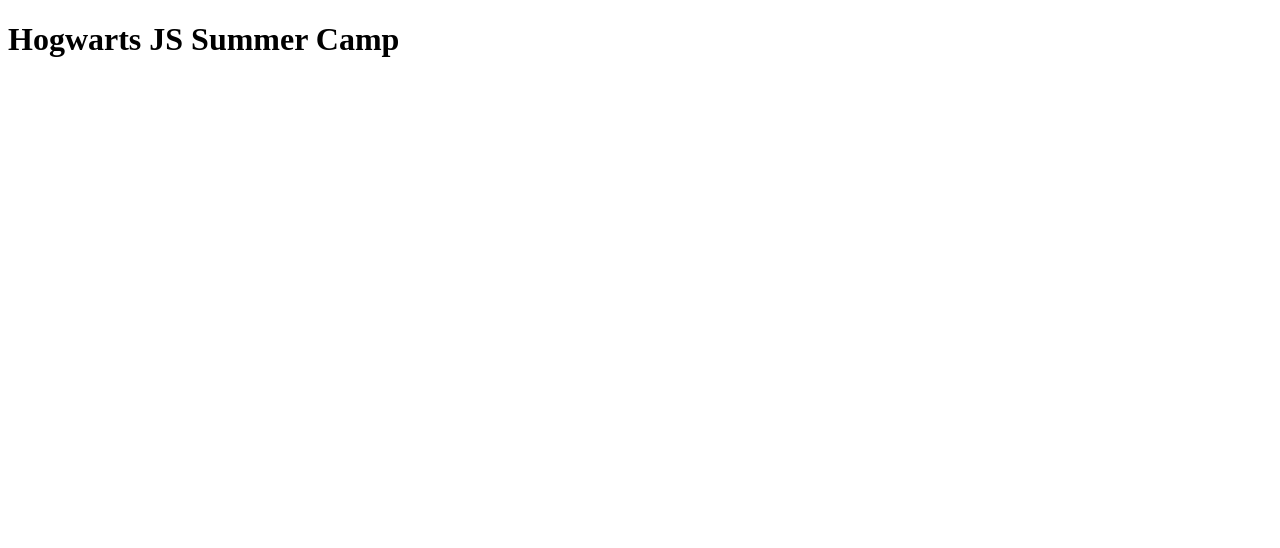
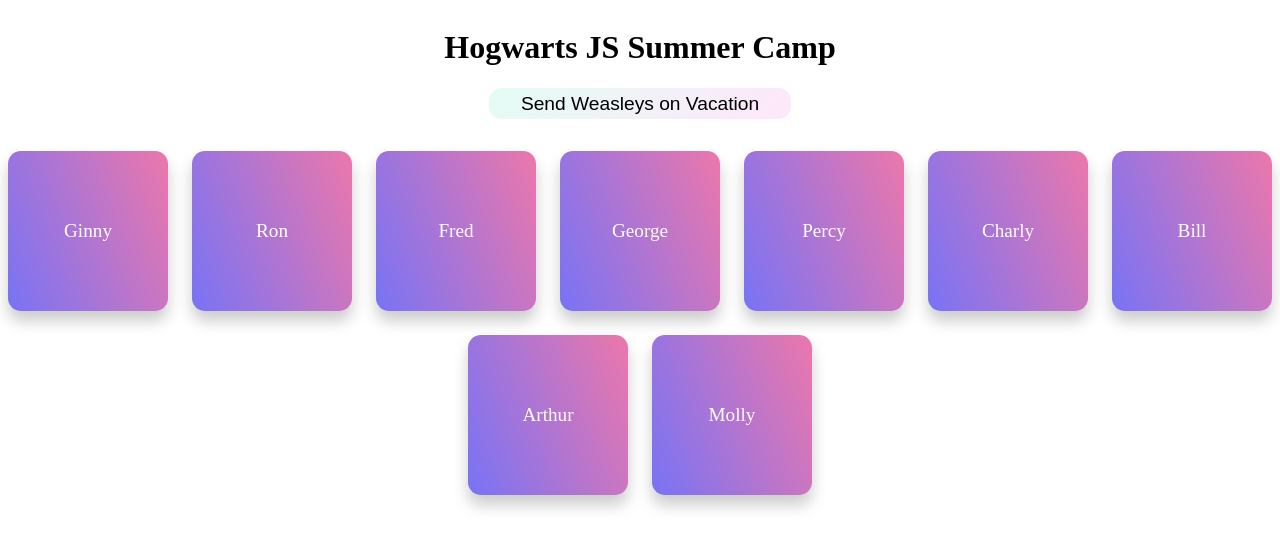
Before and after one commit to ThomasKirst/hogwarts-js-winter-camp, a website: page index.html in a window 1280 px wide. Drawn offline with Linux system fonts and the light colour scheme.

Commit message:
Create and remove dom elements

```diff
--- /dev/null
+++ b/4-create-dom-elements.js
@@ -0,0 +1,44 @@
+const weasleys = [
+  'Ginny',
+  'Ron',
+  'Fred',
+  'George',
+  'Percy',
+  'Charly',
+  'Bill',
+  'Arthur',
+  'Molly',
+];
+
+showWeasleys(weasleys);
+
+const headerContainer = document.querySelector('header');
+
+const moveButton = document.createElement('button');
+moveButton.innerText = 'Send Weasleys on Vacation';
+moveButton.classList.add('button', 'rounded');
+
+moveButton.addEventListener('click', () => {
+  const weasleysInABox = document.querySelectorAll('.weasley-box');
+
+  if (weasleysInABox.length > 0) {
+    weasleysInABox.forEach((weasleyInABox) => weasleyInABox.remove());
+    moveButton.innerText = 'Bring the Weasleys back';
+  } else {
+    showWeasleys(weasleys);
+    moveButton.innerText = 'Send Weasleys on Vacation';
+  }
+});
+
+headerContainer.appendChild(moveButton);
+
+function showWeasleys(weasleys) {
+  const weasleysHouseContainer = document.querySelector('.weasleys-house');
+
+  weasleys.forEach((weasley) => {
+    const weasleyInABox = document.createElement('div');
+    weasleyInABox.innerText = weasley;
+    weasleyInABox.classList.add('weasley-box', 'rounded', 'shadow');
+    weasleysHouseContainer.appendChild(weasleyInABox);
+  });
+}
--- a/index.html
+++ b/index.html
@@ -5,9 +5,13 @@
     <meta http-equiv="X-UA-Compatible" content="IE=edge" />
     <meta name="viewport" content="width=device-width, initial-scale=1.0" />
     <title>Hogwarts Exercises</title>
+    <link rel="stylesheet" href="styles.css" class="css" />
   </head>
   <body>
-    <h1>Hogwarts JS Summer Camp</h1>
-    <script src="3-functions.js"></script>
+    <header>
+      <h1>Hogwarts JS Summer Camp</h1>
+    </header>
+    <main class="weasleys-house"></main>
+    <script src="4-create-dom-elements.js"></script>
   </body>
 </html>
--- /dev/null
+++ b/styles.css
@@ -0,0 +1,43 @@
+* {
+  box-sizing: border-box;
+}
+
+header {
+  display: flex;
+  flex-direction: column;
+  align-items: center;
+  margin-bottom: 2rem;
+}
+
+.button {
+  padding: 0.3rem 2rem;
+  background-image: linear-gradient(-225deg, #e3fdf5 0%, #ffe6fa 100%);
+  border: none;
+  font-size: 1.2rem;
+}
+
+.weasleys-house {
+  display: flex;
+  flex-wrap: wrap;
+  gap: 1.5rem;
+  justify-content: center;
+}
+
+.weasley-box {
+  align-items: center;
+  background-image: linear-gradient(-112deg, #ec77ab 0%, #7873f5 100%);
+  color: white;
+  display: flex;
+  font-size: 1.2rem;
+  height: 10rem;
+  justify-content: center;
+  width: 10rem;
+}
+
+.rounded {
+  border-radius: 0.8rem;
+}
+
+.shadow {
+  box-shadow: 0 10px 15px #ccc;
+}
```
